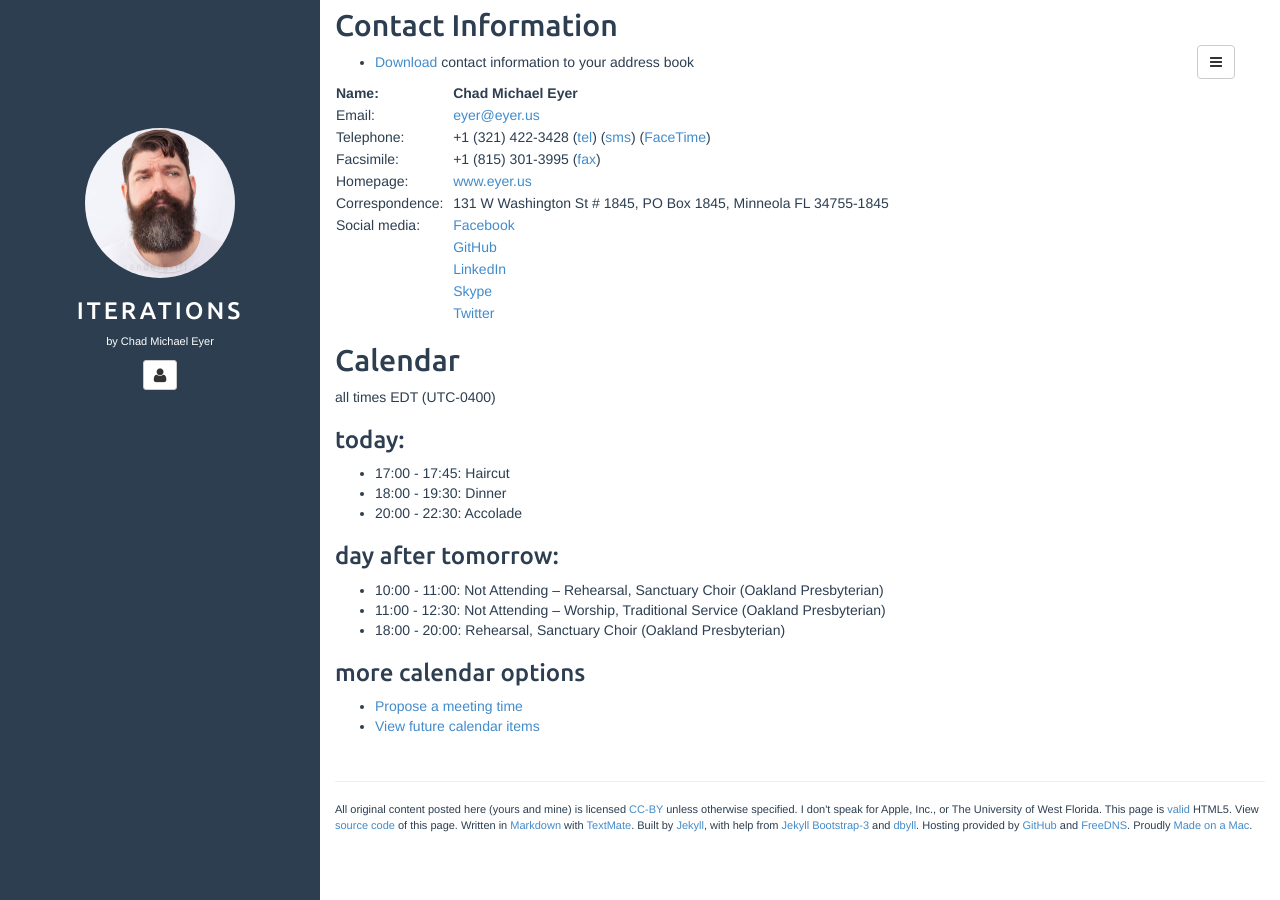
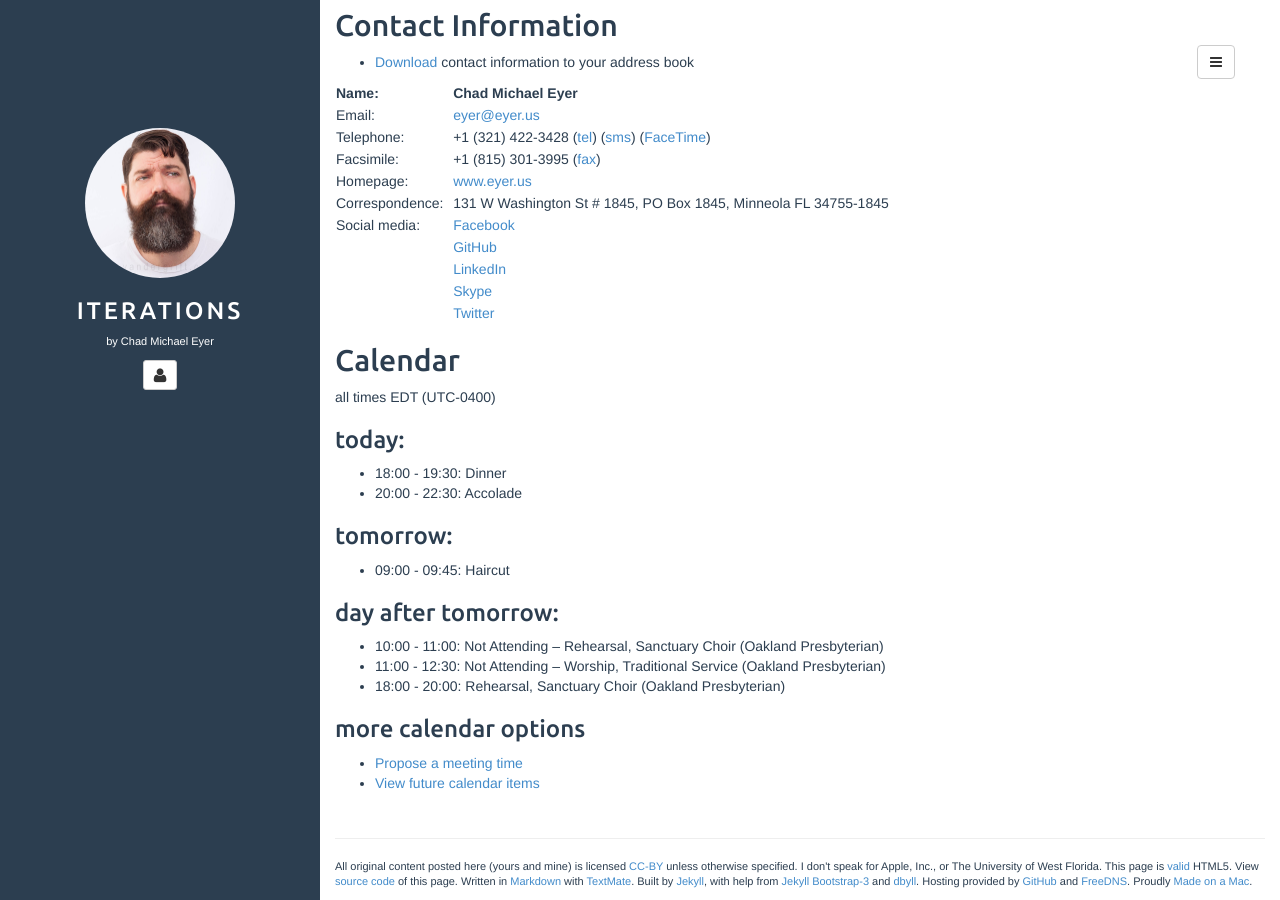
Before and after one commit to chadmichaeleyer/chadmichaeleyer.github.io, a Jekyll site: the page built from about.md, in a window 1280 px wide and 900 px high, scrolled down 1090 px. Built offline with Jekyll 4.4.1, drawn with Linux system fonts in a browser that asks for light colours.

Commit message:
calendar update

```diff
--- a/calendar-year.markdown
+++ b/calendar-year.markdown
@@ -2,9 +2,12 @@ all times EDT (UTC-0400)
 
 ### 2017-08-18 (Fri):
 
-* 17:00 - 17:45: Haircut
 * 18:00 - 19:30: Dinner
 * 20:00 - 22:30: Accolade
+
+### 2017-08-19 (Sat):
+
+* 09:00 - 09:45: Haircut
 
 ### 2017-08-20 (Sun):
 
--- a/calendar.markdown
+++ b/calendar.markdown
@@ -2,9 +2,12 @@ all times EDT (UTC-0400)
 
 ### today:
 
-* 17:00 - 17:45: Haircut
 * 18:00 - 19:30: Dinner
 * 20:00 - 22:30: Accolade
+
+### tomorrow:
+
+* 09:00 - 09:45: Haircut
 
 ### day after tomorrow:
 
```
